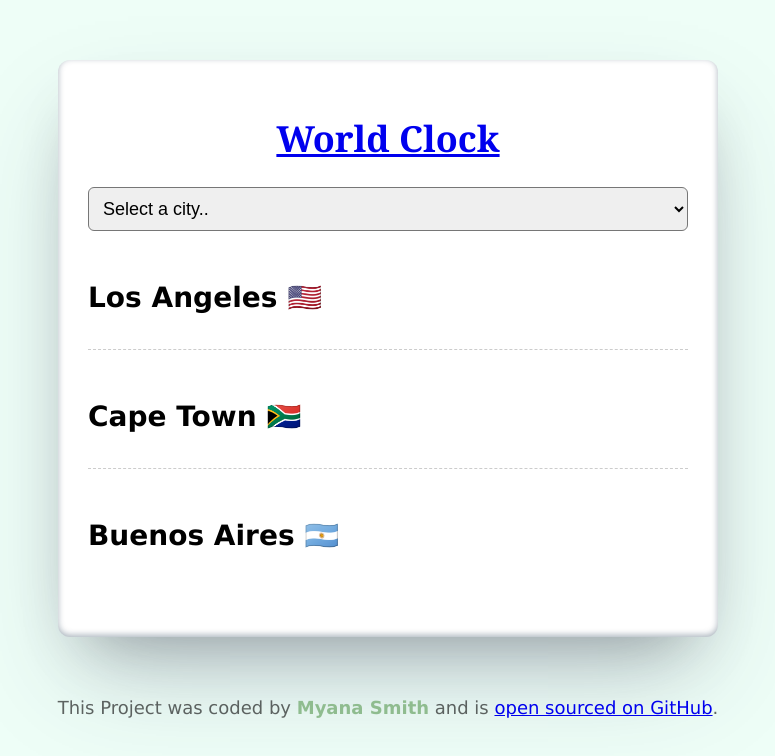
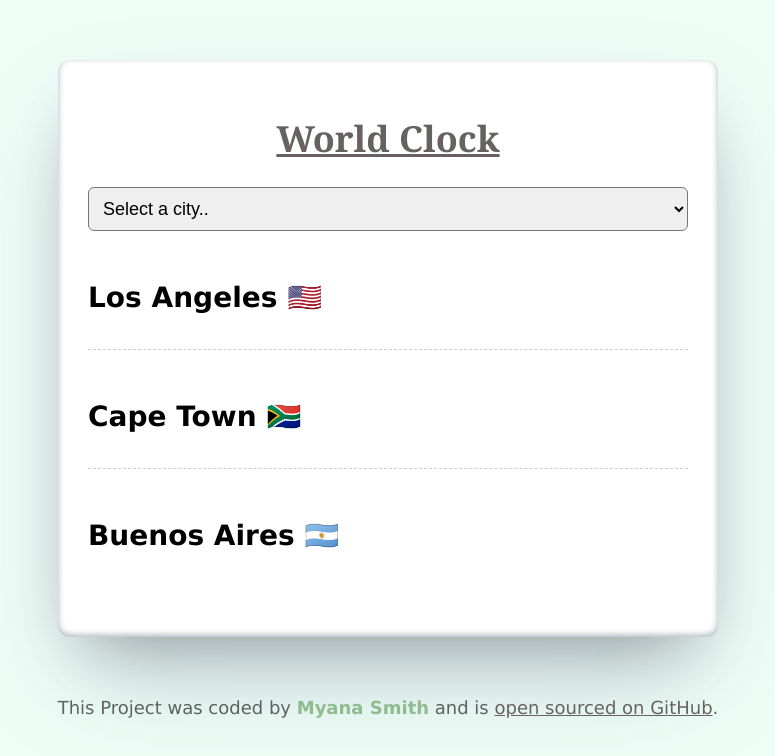
Before and after one commit to myanasmith/world-clock, a plain HTML site: page index.html in a window 1280 px wide. Shown: the whole page, without its empty margins (252-1027 px from the left). Drawn offline with nearby package versions, Linux system fonts and the light colour scheme; a script that the page names is missing.

Commit message:
changed font color in css

```diff
--- a/css/style.css
+++ b/css/style.css
@@ -12,6 +12,10 @@ h1 {
 h2 {
   margin: 0 0 5px;
   font-size: 28px;
+}
+
+a {
+  color: rgb(103, 98, 98);
 }
 
 select {
```
